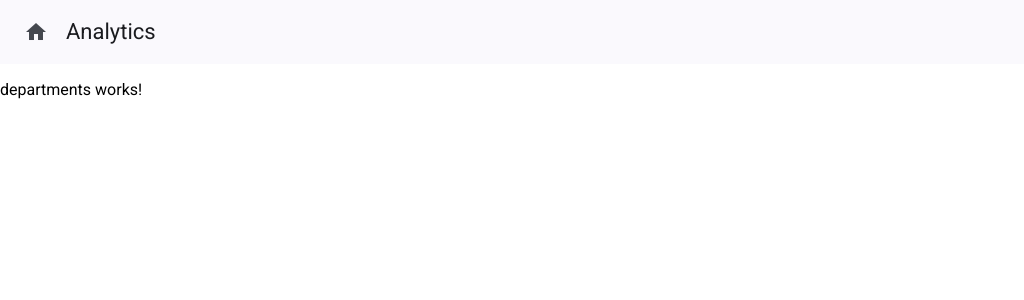
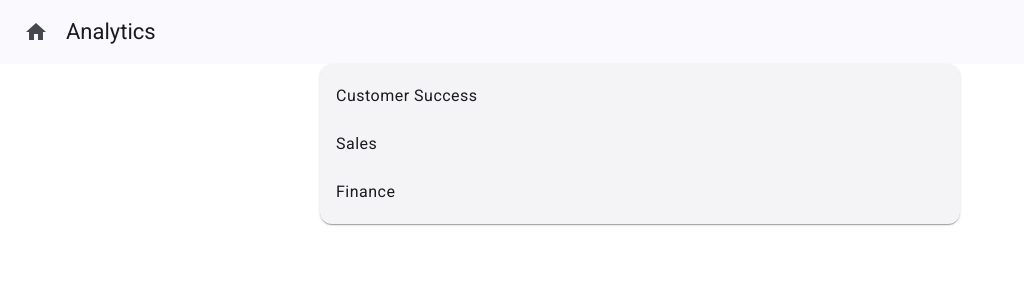
Before and after one commit to kagesite/hr-timesheet, an Angular app: page /departments in a window 1280 px wide. Shown: the top 300 px of the page, without its empty margins (0-1024 px from the left). Built offline with nearby package versions, Linux system fonts and the light colour scheme.

Commit message:
Completed pt2 Service Injection and Display Departments

```diff
--- a/src/app/components/departments/departments.component.html
+++ b/src/app/components/departments/departments.component.html
@@ -1 +1,9 @@
-<p>departments works!</p>
+<div>
+    <mat-card>
+        <mat-list>
+            <mat-list-item *ngFor="let department of departments">
+                {{department.name}}
+            </mat-list-item>
+        </mat-list>
+    </mat-card>
+</div>
--- a/src/app/components/departments/departments.component.scss
+++ b/src/app/components/departments/departments.component.scss
@@ -0,0 +1,10 @@
+mat-card {
+    width: 50%;
+    margin: auto;
+}
+
+mat-list-item:hover {
+    background-color: #E0E0E0;
+    border-radius: 5px;
+    cursor: pointer;
+}
--- a/src/app/components/departments/departments.component.ts
+++ b/src/app/components/departments/departments.component.ts
@@ -1,11 +1,22 @@
-import { Component } from '@angular/core';
+import { Component, OnInit } from '@angular/core';
+import { DepartmentsService } from '../../services/departments.service';
+import { Department } from '../../interfaces/department';
 
 @Component({
-  selector: 'app-departments',
-  standalone: false,
-  templateUrl: './departments.component.html',
-  styleUrl: './departments.component.scss'
+    selector: 'app-departments',
+    standalone: false,
+    templateUrl: './departments.component.html',
+    styleUrl: './departments.component.scss'
 })
-export class DepartmentsComponent {
+export class DepartmentsComponent implements OnInit {
+    departments: Department[] | undefined;
+
+    constructor(
+        private departmentsService: DepartmentsService,
+    ) { }
+
+    ngOnInit(): void {
+        this.departments = this.departmentsService.departments;
+    }
 
 }
--- a/src/app/modules/material.module.ts
+++ b/src/app/modules/material.module.ts
@@ -3,6 +3,8 @@
 import { MatToolbarModule } from '@angular/material/toolbar';
 import { MatButtonModule } from '@angular/material/button';
 import { MatIconModule } from '@angular/material/icon';
+import { MatCardModule } from '@angular/material/card';
+import { MatListModule } from '@angular/material/list';
 
 
 
@@ -13,11 +15,15 @@
     MatToolbarModule,
     MatButtonModule,
     MatIconModule,
+    MatCardModule,
+    MatListModule
   ],
   exports: [
     MatToolbarModule,
     MatButtonModule,
     MatIconModule,
+    MatCardModule,
+    MatListModule
   ]
 })
 export class MaterialModule { }
```
